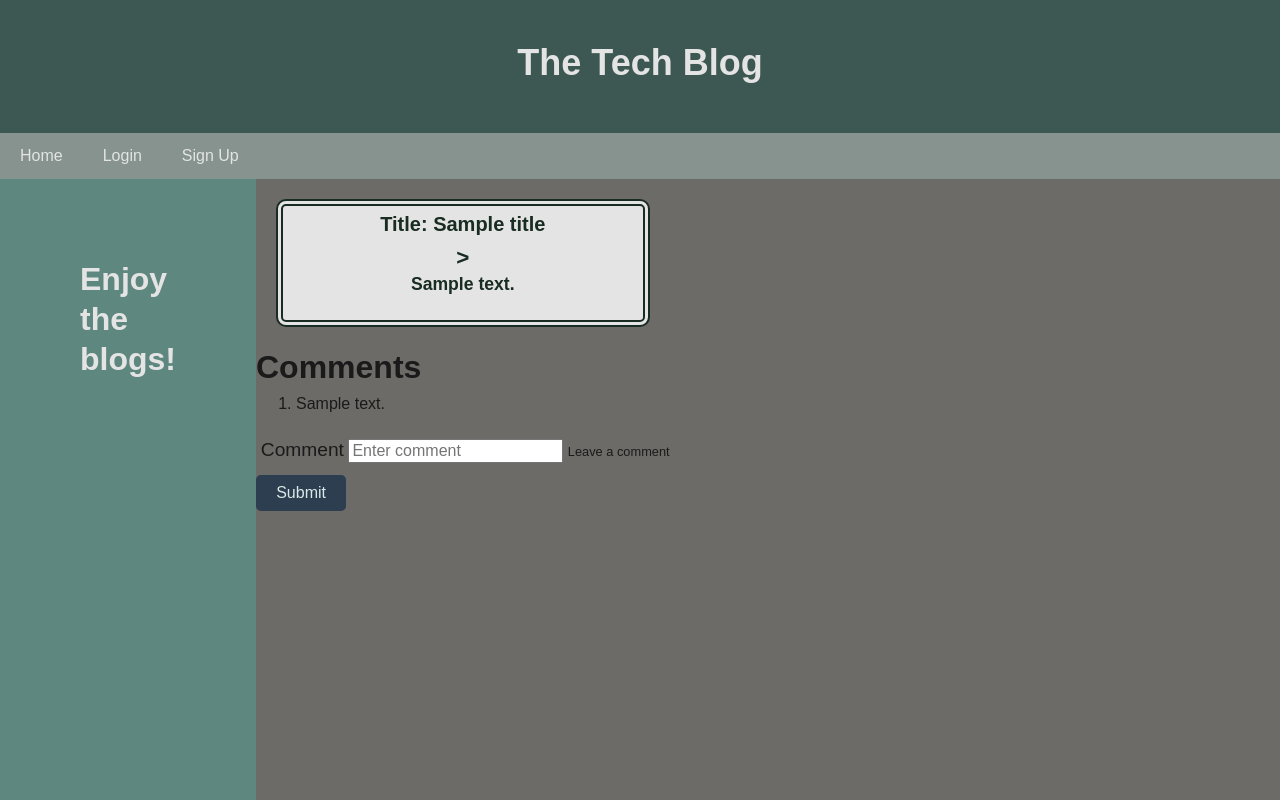
After one commit to melwang1/techblogger, a Node project: template views/post.handlebars in a window 1280 px wide. The commit adds this page. Run offline with Node 20 templates, Linux system fonts and the light colour scheme; the template is opened without the code that fills it: most values are stand-ins (such as "Sample title", 1, 10 or a date in 2020); some libraries are stand-ins or nearby versions.

Commit message:
fixed up homepage and created routes for the comments and the post

```diff
--- a/controllers/api/index.js
+++ b/controllers/api/index.js
@@ -1,10 +1,10 @@
 const router = require('express').Router();
 const userRoutes = require('./userRoutes');
-// const projectRoutes = require('./projectRoutes');
+const newPostRoutes = require('./newPostRoutes');
 
 
 router.use('/users', userRoutes);
-// router.use('/projects', projectRoutes);
+router.use('/posts', newPostRoutes);
 
 
 module.exports = router;
--- /dev/null
+++ b/public/js/add-comment.js
@@ -0,0 +1,23 @@
+const addCommentFormHandler = async (event) => {
+    event.preventDefault();
+
+    const comment_text = document.querySelector("#comment_text").value;
+    const post_id = event.target.getAttribute("data-postid")
+    console.log(comment_text,post_id)
+    if (comment_text) {
+        const response = await fetch('/api/posts/comment', {
+            method: 'POST',
+            body: JSON.stringify({ comment_text ,post_id}),
+            headers: { 'Content-Type': 'application/json' },
+        });
+
+    if (response.ok) {
+        location.reload()
+       // document.location.replace('/dashboard');
+    } else {
+        alert(response.statusText);
+    }
+    }
+}
+
+document.querySelector('.addComment').addEventListener('submit', addCommentFormHandler);
--- a/public/js/add.post.js
+++ b/public/js/add-post.js
@@ -12,7 +12,8 @@ const addPostFormHandler = async (event) => {
         });
 
     if (response.ok) {
-        document.location.replace('/dashboard');
+        location.reload()
+       // document.location.replace('/dashboard');
     } else {
         alert(response.statusText);
     }
--- a/views/layouts/partials/post-info.handlebars
+++ b/views/partials/post-info.handlebars
@@ -1,9 +1,8 @@
 <div class="card" style="width: 18rem;">
-  <img class="card-img-top" src="..." alt="Card image cap">
   <div class="card-body">
     <h5 class="card-title">{{title}}</h5>
     <p class="card-text">{{description}}</p>
     {{user.name}}
-    <a href="/post" class="btn btn-primary">Go somewhere</a>
+    <a href="/post/{{id}}" class="btn btn-primary">View Post</a>
   </div>
 </div>
--- /dev/null
+++ b/views/post.handlebars
@@ -0,0 +1,31 @@
+<div class="card">
+  <div class="card-body">
+   <h5>Title: {{title}}</h5>>
+   <p>{{description}}</p>
+  </div>
+</div>
+{{#if comments.length}}
+<section>
+  <h2>Comments</h2>
+  <ol>
+    {{#each comments as |comment|}}
+    <li>
+        {{comment_text}}
+
+
+    </li>
+    {{/each}}
+  </ol>
+</section>
+{{/if}}
+
+<form class="addComment" data-postid="{{id}}">
+  <div class="form-group">
+    <label for="exampleInputComment">Comment</label>
+    <input type="text" class="form-control" id="comment_text" aria-describedby="comment" placeholder="Enter comment">
+    <small id="commentHelp" class="form-text text-muted">Leave a comment</small>
+  </div>
+  <button type="submit"   class="btn btn-primary">Submit</button>
+</form>
+
+<script src="/js/add-comment.js"></script>
```
Also changed, not shown: controllers/api/newpostRoutes.js (+23 -6 lines), controllers/homeRoutes.js (+27 -7 lines), views/dashboard.handlebars (+10 -6 lines).
